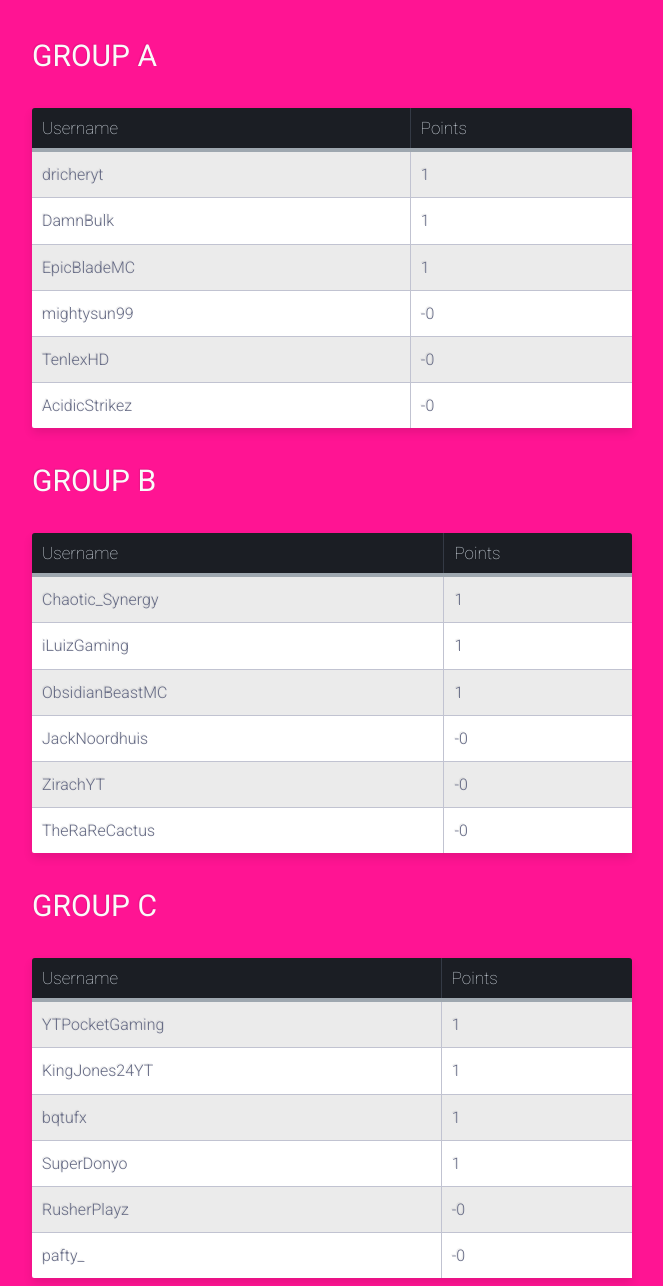
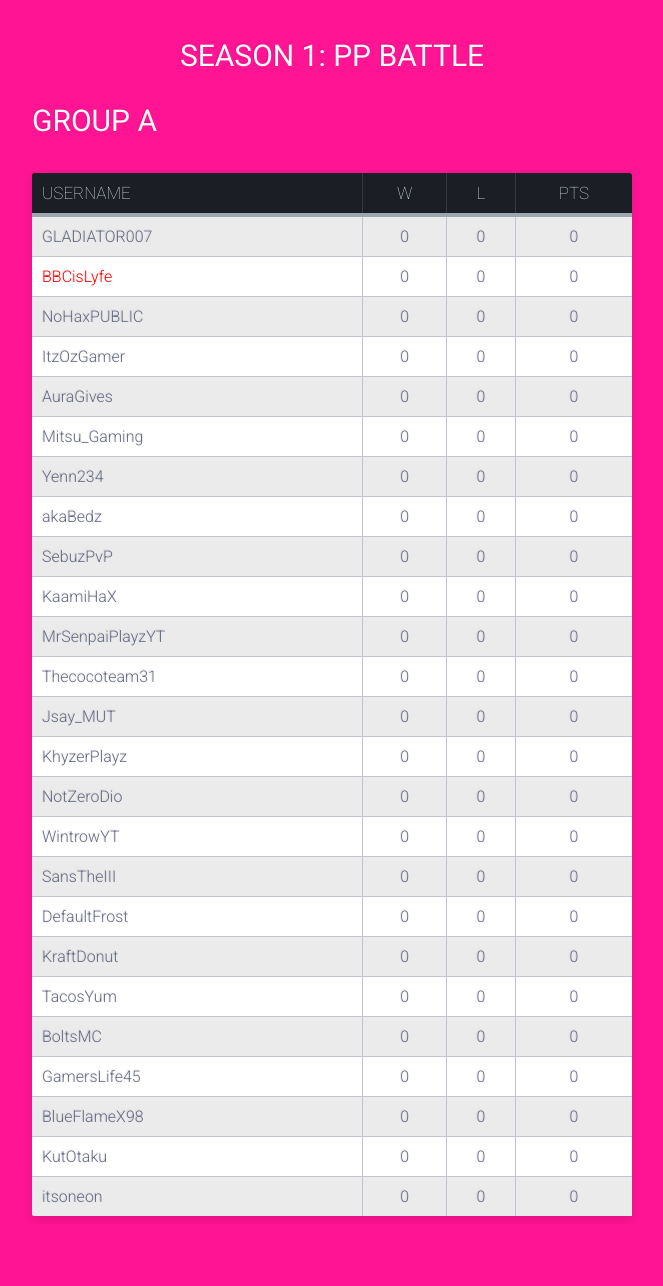
Before and after one commit to iTCMega/ppbattle, a plain HTML site: page index.html in a window 1280 px wide. Shown: the part 5-1291 px from the top of the page, without its empty margins (308-971 px from the left). After the commit the page ends 1229 px from the top, so only its background shows below. Drawn offline with Linux system fonts and the light colour scheme.

Commit message:
Update index.html

```diff
--- a/index.html
+++ b/index.html
@@ -10,115 +10,168 @@
   </head>
 <body>
 <div class="table-title">
+<h3><center>SEASON 1: PP Battle</center></h3>
 <h3>Group A</h3>
 </div>
 <table class="table-fill">
 <thead>
 <tr>
-<th class="text-left">Username</th>
-<th class="text-left">Points</th>
+<th class="text-left">USERNAME</th>
+<th class="text-center">W</th>
+<th class="text-center">L</th>
+<th class="text-center">PTS</th>
 </tr>
 </thead>
 <tbody class="table-hover">
 <tr>
-<td class="text-left">dricheryt</td>
-<td class="text-left">1</td>
+<td class="text-left">GLADIATOR007</td>
+<td class="text-center">0</td>
+<td class="text-center">0</td>
+<td class="text-center">0</td>
 </tr>
 <tr>
-<td class="text-left">DamnBulk</td>
-<td class="text-left">1</td>
+<td class="s2" class="text-left">BBCisLyfe</td>
+<td class="text-center">0</td>
+<td class="text-center">0</td>
+<td class="text-center">0</td>
 </tr>
 <tr>
-<td class="text-left">EpicBladeMC</td>
-<td class="text-left">1</td>
+<td class="text-left">NoHaxPUBLIC</td>
+<td class="text-center">0</td>
+<td class="text-center">0</td>
+<td class="text-center">0</td>
 </tr>
 <tr>
-<td class="text-left">mightysun99</td>
-<td class="text-left">-0</td>
+<td class="text-left">ItzOzGamer</td>
+<td class="text-center">0</td>
+<td class="text-center">0</td>
+<td class="text-center">0</td>
 </tr>
 <tr>
-<td class="text-left">TenlexHD</td>
-<td class="text-left">-0</td>
+<td class="text-left">AuraGives</td>
+<td class="text-center">0</td>
+<td class="text-center">0</td>
+<td class="text-center">0</td>
 </tr>
 <tr>
-<td class="text-left">AcidicStrikez</td>
-<td class="text-left">-0</td>
-</tr>
-</tbody>
-</table>
-
-<div class="table-title">
-<h3>Group B</h3>
-</div>
-<table class="table-fill">
-<thead>
-<tr>
-<th class="text-left">Username</th>
-<th class="text-left">Points</th>
-</tr>
-</thead>
-<tbody class="table-hover">
-<tr>
-<td class="text-left">Chaotic_Synergy</td>
-<td class="text-left">1</td>
+<td class="text-left">Mitsu_Gaming</td>
+<td class="text-center">0</td>
+<td class="text-center">0</td>
+<td class="text-center">0</td>
 </tr>
 <tr>
-<td class="text-left">iLuizGaming</td>
-<td class="text-left">1</td>
+<td class="text-left">Yenn234</td>
+<td class="text-center">0</td>
+<td class="text-center">0</td>
+<td class="text-center">0</td>
 </tr>
 <tr>
-<td class="text-left">ObsidianBeastMC</td>
-<td class="text-left">1</td>
+<td class="text-left">akaBedz</td>
+<td class="text-center">0</td>
+<td class="text-center">0</td>
+<td class="text-center">0</td>
 </tr>
 <tr>
-<td class="text-left">JackNoordhuis</td>
-<td class="text-left">-0</td>
+<td class="text-left">SebuzPvP</td>
+<td class="text-center">0</td>
+<td class="text-center">0</td>
+<td class="text-center">0</td>
 </tr>
 <tr>
-<td class="text-left">ZirachYT</td>
-<td class="text-left">-0</td>
+<td class="text-left">KaamiHaX</td>
+<td class="text-center">0</td>
+<td class="text-center">0</td>
+<td class="text-center">0</td>
 </tr>
 <tr>
-<td class="text-left">TheRaReCactus</td>
-<td class="text-left">-0</td>
-</tr>
-</tbody>
-</table>
-
-<div class="table-title">
-<h3>Group C</h3>
-</div>
-<table class="table-fill">
-<thead>
-<tr>
-<th class="text-left">Username</th>
-<th class="text-left">Points</th>
-</tr>
-</thead>
-<tbody class="table-hover">
-<tr>
-<td class="text-left">YTPocketGaming</td>
-<td class="text-left">1</td>
+<td class="text-left">MrSenpaiPlayzYT</td>
+<td class="text-center">0</td>
+<td class="text-center">0</td>
+<td class="text-center">0</td>
 </tr>
 <tr>
-<td class="text-left">KingJones24YT</td>
-<td class="text-left">1</td>
+<td class="text-left">Thecocoteam31</td>
+<td class="text-center">0</td>
+<td class="text-center">0</td>
+<td class="text-center">0</td>
 </tr>
 <tr>
-<td class="text-left">bqtufx</td>
-<td class="text-left">1</td>
+<td class="text-left">Jsay_MUT</td>
+<td class="text-center">0</td>
+<td class="text-center">0</td>
+<td class="text-center">0</td>
 </tr>
 <tr>
-<td class="text-left">SuperDonyo</td>
-<td class="text-left">1</td>
+<td class="text-left">KhyzerPlayz</td>
+<td class="text-center">0</td>
+<td class="text-center">0</td>
+<td class="text-center">0</td>
 </tr>
 <tr>
-<td class="text-left">RusherPlayz</td>
-<td class="text-left">-0</td>
+<td class="text-left">NotZeroDio</td>
+<td class="text-center">0</td>
+<td class="text-center">0</td>
+<td class="text-center">0</td>
 </tr>
 <tr>
-<td class="text-left">pafty_</td>
-<td class="text-left">-0</td>
+<td class="text-left">WintrowYT</td>
+<td class="text-center">0</td>
+<td class="text-center">0</td>
+<td class="text-center">0</td>
+</tr>
+<tr>
+<td class="text-left">SansTheIII</td>
+<td class="text-center">0</td>
+<td class="text-center">0</td>
+<td class="text-center">0</td>
+</tr>
+<tr>
+<td class="text-left">DefaultFrost</td>
+<td class="text-center">0</td>
+<td class="text-center">0</td>
+<td class="text-center">0</td>
+</tr>
+<tr>
+<td class="text-left">KraftDonut</td>
+<td class="text-center">0</td>
+<td class="text-center">0</td>
+<td class="text-center">0</td>
+</tr>
+<tr>
+<td class="text-left">TacosYum</td>
+<td class="text-center">0</td>
+<td class="text-center">0</td>
+<td class="text-center">0</td>
+</tr>
+<tr>
+<td class="text-left">BoltsMC</td>
+<td class="text-center">0</td>
+<td class="text-center">0</td>
+<td class="text-center">0</td>
+</tr>
+<tr>
+<td class="text-left">GamersLife45</td>
+<td class="text-center">0</td>
+<td class="text-center">0</td>
+<td class="text-center">0</td>
+</tr>
+<tr>
+<td class="text-left">BlueFlameX98</td>
+<td class="text-center">0</td>
+<td class="text-center">0</td>
+<td class="text-center">0</td>
+</tr>
+<tr>
+<td class="text-left">KutOtaku</td>
+<td class="text-center">0</td>
+<td class="text-center">0</td>
+<td class="text-center">0</td>
+</tr>
+<tr>
+<td class="text-left">itsoneon</td>
+<td class="text-center">0</td>
+<td class="text-center">0</td>
+<td class="text-center">0</td>
 </tr>
 </tbody>
 </table>
```
